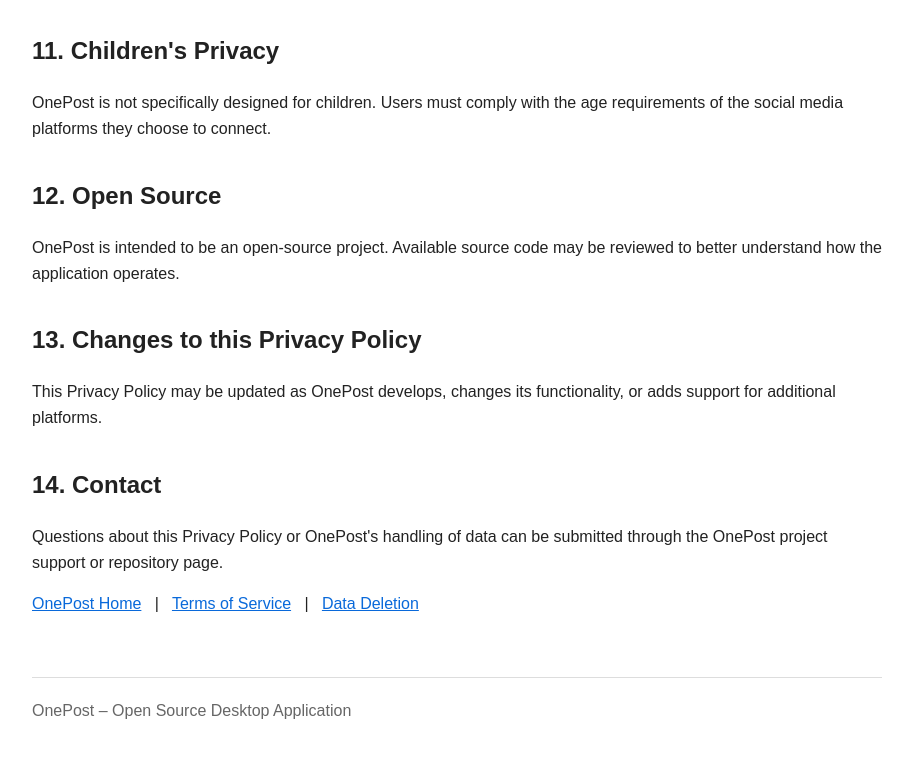
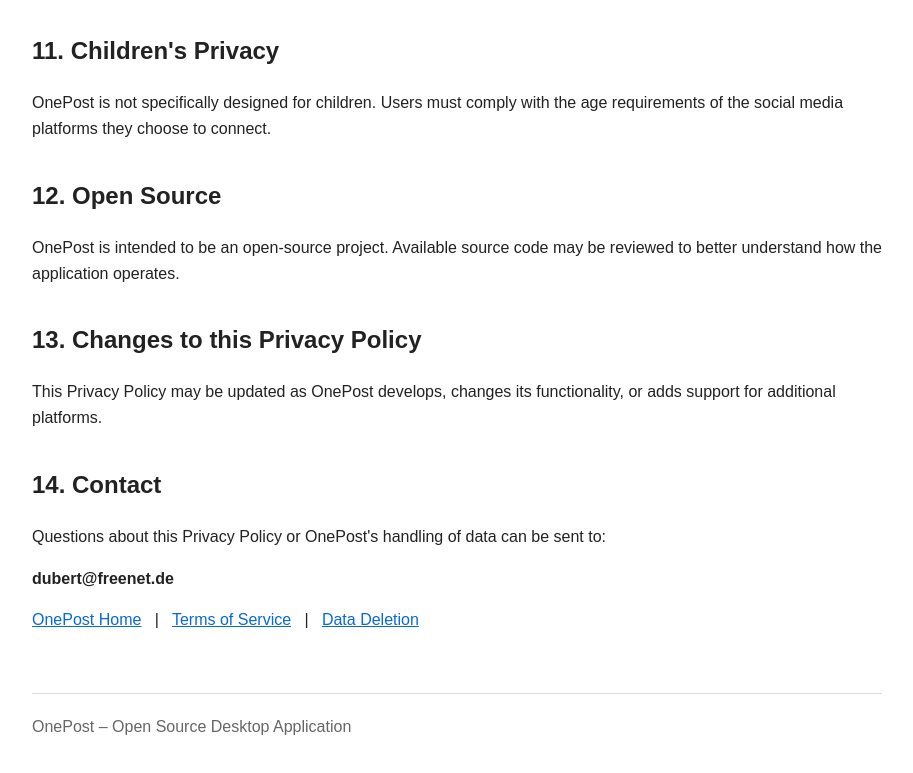
Before and after one commit to warzenjack89-beep/OnePost, a plain HTML site: page privacy.html in a window 1280 px wide. Shown: the part 2221-2994 px from the top of the page, without its empty margins (183-1096 px from the left). Drawn offline with Linux system fonts and the light colour scheme.

Commit message:
Revise contact details in privacy policy
Updated contact information for privacy inquiries.

```diff
--- a/privacy.html
+++ b/privacy.html
@@ -195,8 +195,12 @@
 <h2>14. Contact</h2>
 
 <p>
-Questions about this Privacy Policy or OnePost's handling of data can be
-submitted through the OnePost project support or repository page.
+Questions about this Privacy Policy or OnePost's handling of data
+can be sent to:
+</p>
+
+<p>
+<strong>dubert@freenet.de</strong>
 </p>
 
 <p>
```
